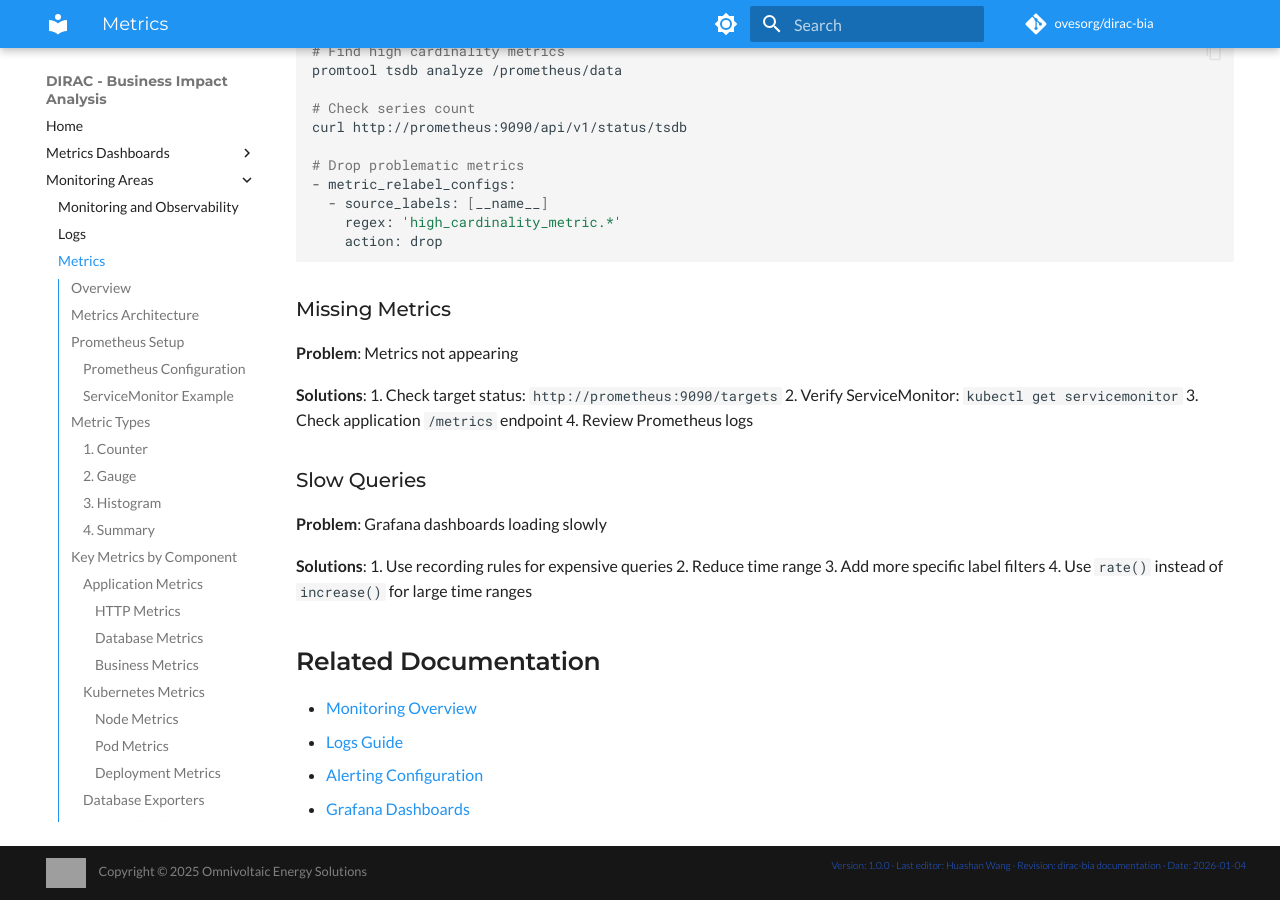
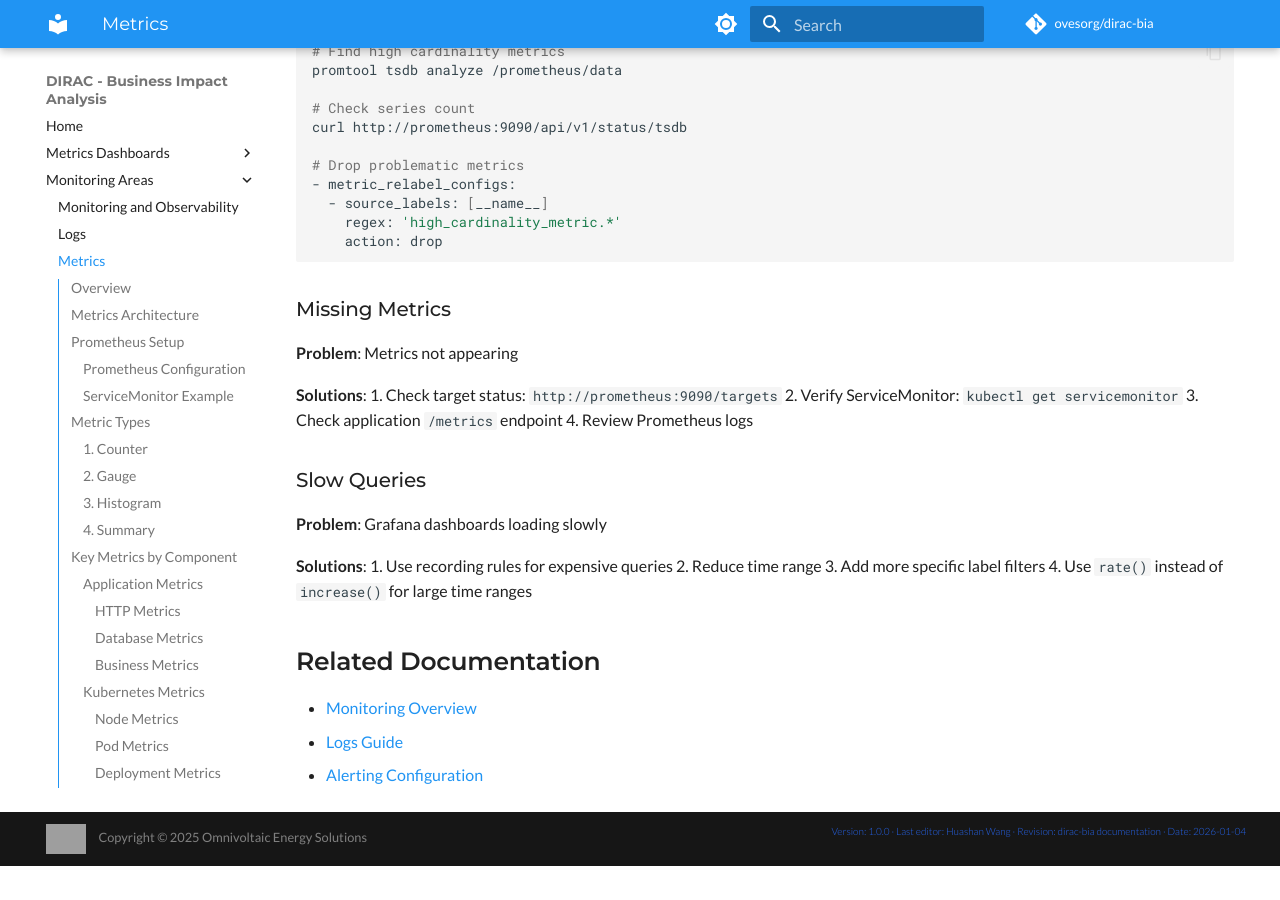
Before and after one commit to ovesorg/dirac-bia, an MkDocs documentation site: the page built from docs/monitoring-areas/metrics.md, in a window 1280 px wide and 900 px high, scrolled down 15840 px. Built offline with MkDocs 1.6.1 and Material for MkDocs 9.7.7, drawn with Linux system fonts in a browser that asks for light colours; comment, search, counter and statistics services are not loaded; after the commit the page ends 16706 px from its top, so only the background shows below that; grey boxes are pictures that could not be loaded.

```diff
--- a/docs/monitoring-areas/metrics.md
+++ b/docs/monitoring-areas/metrics.md
@@ -842,4 +842,3 @@
 - [Monitoring Overview](./index.md)
 - [Logs Guide](./logs.md)
 - [Alerting Configuration](./index.md#alerting)
-- [Grafana Dashboards](https://grafana.omnivoltaic.com)
```
